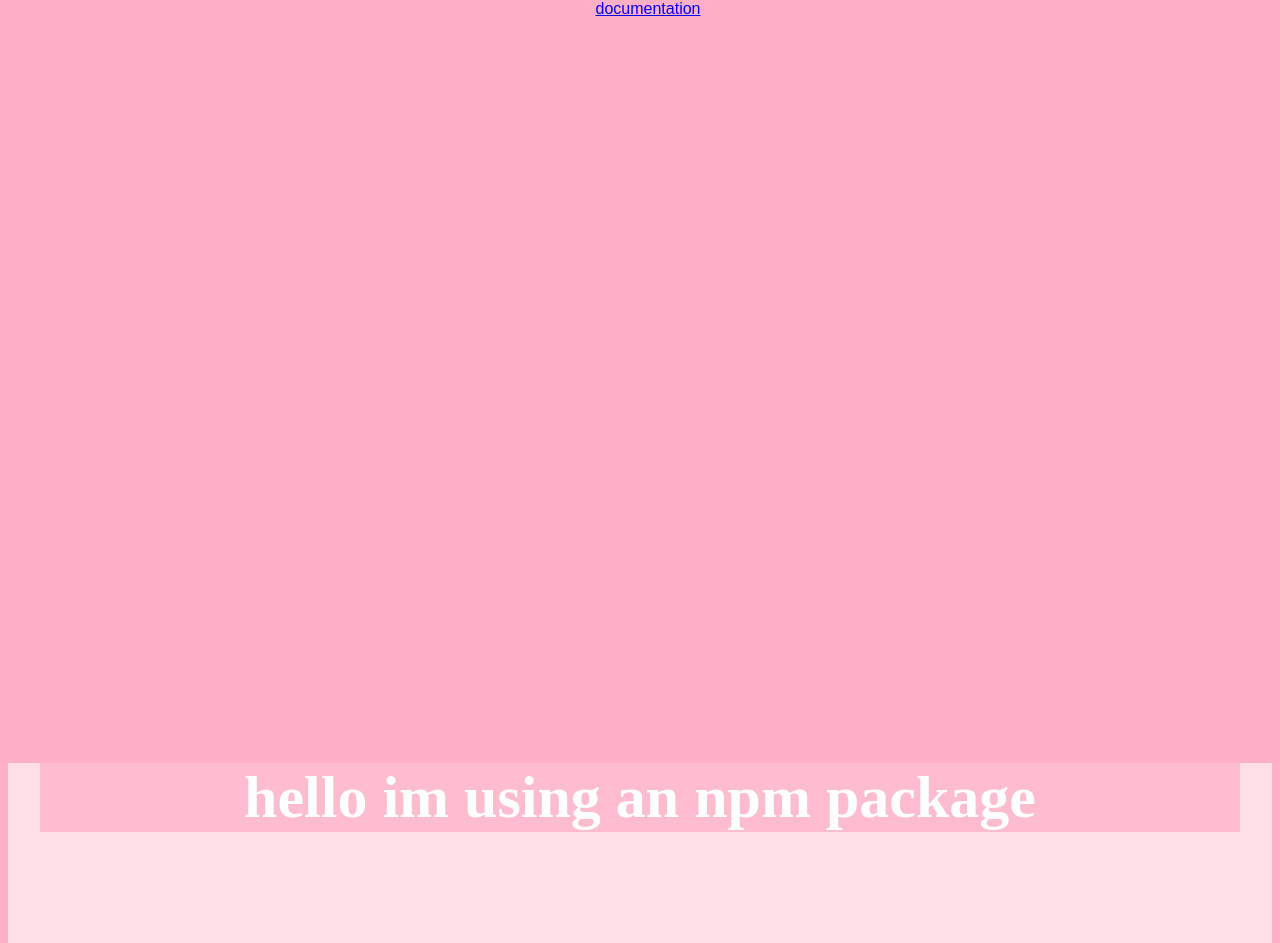
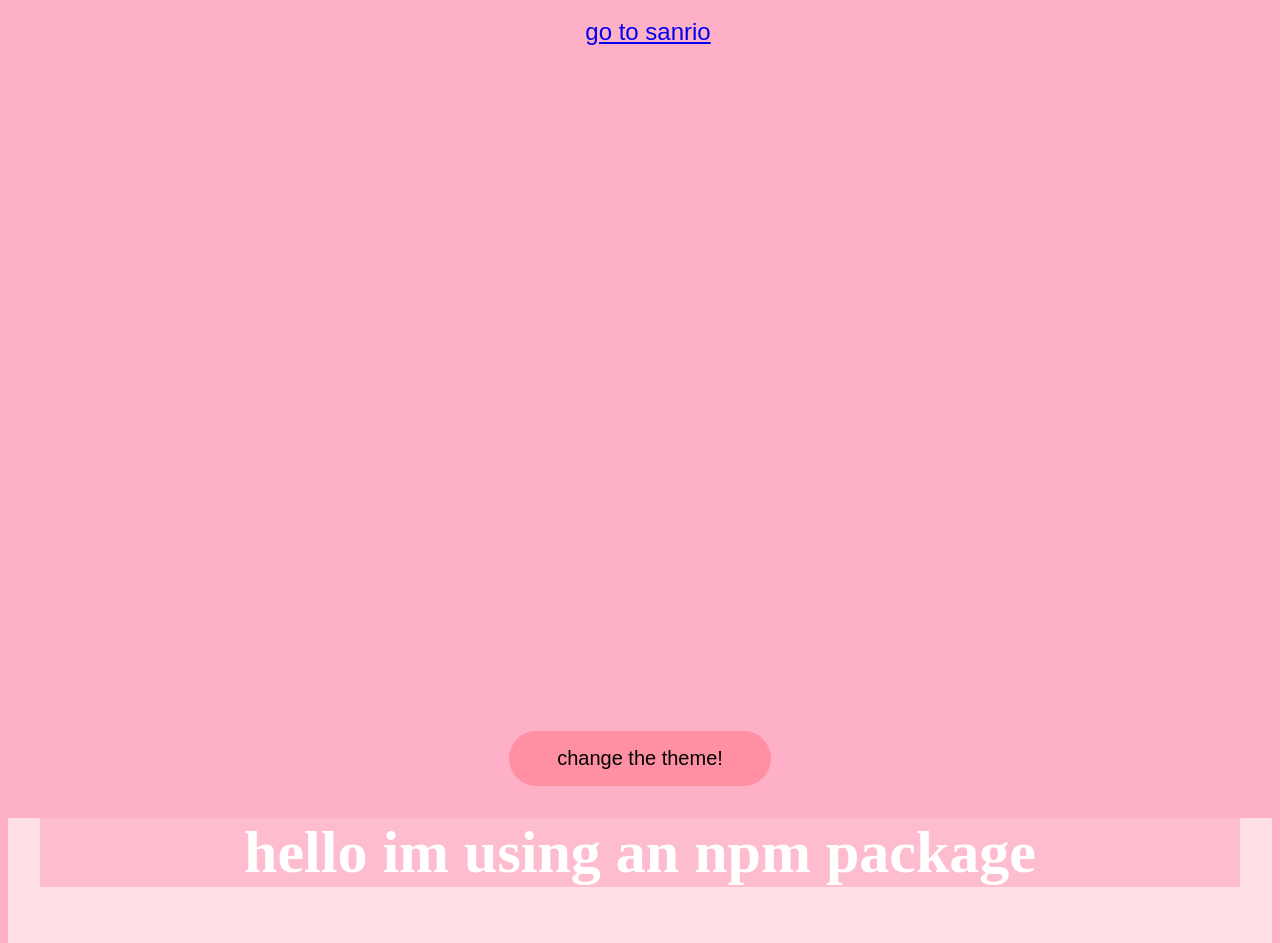
Before and after one commit to staten-island-tech/vite-project-jessicaoviedo, a website built with Vite: page vite-project/index.html in a window 1280 px wide. Shown: the part 129-1072 px from the top of the page. Built offline with nearby package versions, Linux system fonts and the light colour scheme.

Commit message:
wowwoowowow

```diff
--- a/vite-project/index.html
+++ b/vite-project/index.html
@@ -8,10 +8,10 @@
   </head>
   <body class="light">
     <div id="app"></div>
+    <button class="btn">change the theme!</button>
     <section class="animation">
       <h2 class="header-animation" data-aos="flip-left">hello im using an npm package</h2>
     </section>
     <script type="module" src="./js/main.js"></script>
-    <button class="btn">theme changer</button>
   </body>
 </html>
--- a/vite-project/js/main.js
+++ b/vite-project/js/main.js
@@ -6,8 +6,8 @@ AOS.init();
 import { plushies } from "./menu";
 
 document.querySelector("#app").innerHTML = `
-  <h1>hello vite!!!</h1>
-  <a href="https://vitejs.dev/guide/features.html" target="_blank">documentation</a>
+  <h1>wholesome sanrio plushies!</h1>
+  <a href="https://www.sanrio.com/" target="_blank">go to sanrio</a>
 `;
 
 console.log(plushies);
--- a/vite-project/styles/style.css
+++ b/vite-project/styles/style.css
@@ -22,7 +22,8 @@ body{
   font-family: Arial, Helvetica, sans-serif;
   -webkit-font-smoothing: antialiased;
   -moz-osx-font-smoothing: grayscale;
-  color: #2c3e50;
+  color: white;
+  font-size: 1.5rem;
   margin-top: 60px;
   height: 100vh;
   width: 100vw;
@@ -48,6 +49,8 @@ body{
   --mimipink: #FFD4DE;
   --pink: #FEBDCE;
   --nadeshikopink: #FEB1C6;
+  --salmonpink: #FF8FA3;
+  --ultrared: #FF758F;
   --crimsonua: #A51C30;
   --cardinal: #C52233;
   --darkred: #9B0E0E;
@@ -71,12 +74,14 @@ body{
   --primary: var(--pink);
   --secondary: var(--lighterpink);
   --third:var(--nadeshikopink);
+  --fourth:var(--salmonpink);
 }
 
 .dark{
   --primary: var(--darkred);
   --secondary: var(--persianplum);
   --third: var(--crimsonua);
+  --fourth: var(--ultrared)
 }
 
 
@@ -104,15 +109,19 @@ h5 {
 .btn,
 .btn:link,
 .btn:visited {
-  text-transform: uppercase;
+  text-transform: lowercase;
   text-decoration: none;
-  padding: 1.5rem 4rem;
+  text-align: center;
+  background-color: --;
+  padding: 1rem 3rem;
   display: inline-block;
-  margin: 1rem auto;
-  font-size: 2rem;
+  display: flex;
+  margin: auto;
+  font-size: 1.25rem;
   border: none;
   border-radius: 10rem;
   transition: all 0.2s;
+  background-color: var(--fourth);
 }
 
 .btn:hover {
@@ -120,6 +129,9 @@ h5 {
   box-shadow: 0 10px 0.5rem rgba(0, 0, 0, 0.2);
 }
 
+h1 {
+  color: solid white
+}
 /* .logo
   height: 6em;
   padding: 1.5em;
```
